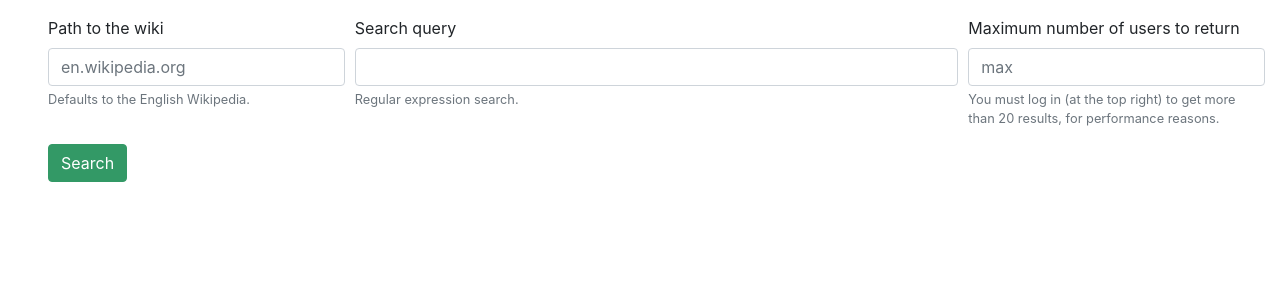
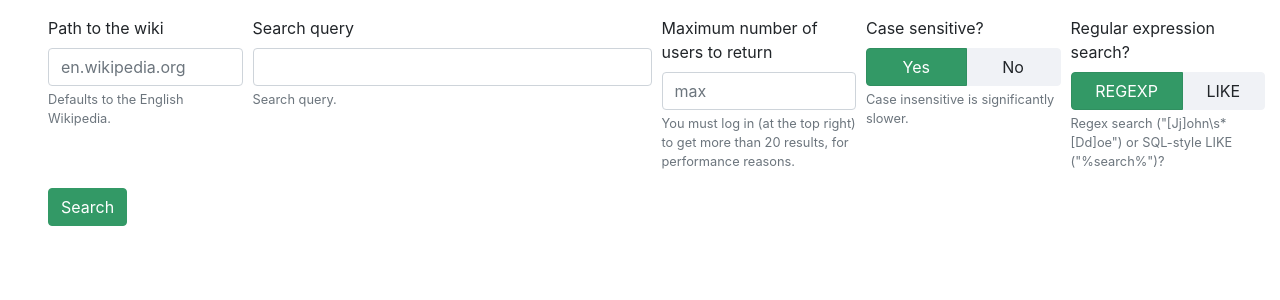
Before and after one commit to wiki-ST47/wiki-username-search, a Django app: page / in a window 1280 px wide. Shown: the part 64-364 px from the top of the page. Run offline with Django 3.2, Linux system fonts and the light colour scheme; style sheets or scripts are compiled from the project's sources; some libraries are stand-ins or nearby versions.

Commit message:
Add searching options

```diff
--- a/manage.py
+++ b/manage.py
@@ -3,7 +3,7 @@
 import sys
 
 if __name__ == '__main__':
-    os.environ.setdefault('DJANGO_SETTINGS_MODULE', 'conf.dev_settings')
+    os.environ.setdefault('DJANGO_SETTINGS_MODULE', 'conf.prod_settings')
     try:
         from django.core.management import execute_from_command_line
     except ImportError as exc:
--- a/templates/username_search/search_form.html
+++ b/templates/username_search/search_form.html
@@ -9,7 +9,7 @@
   {% endif %}
   <div class="form-row">
     {% with form.wiki_url as this_field %}
-      <div class="form-group col-md-3">
+      <div class="form-group col-md-2">
         <label for="id_{{ this_field.html_name }}">{{ this_field.label }}</label>
         {% if this_field.errors %}<span class="form-error">{% for error in this_field.errors %}{{ error }}{% if not forloop.last %}<br>{% endif %}{% endfor %}</span>{% endif %}
         <input type="text" class="form-control" name="{{ this_field.html_name }}" id="id_{{ this_field.html_name }}" {% if this_field.value %}value="{{ this_field.value }}"{% endif %} placeholder="en.wikipedia.org">
@@ -17,21 +17,51 @@
       </div>
     {% endwith %}
     {% with form.search as this_field %}
-      <div class="form-group col-md-6">
+      <div class="form-group col-md-4">
         <label for="id_{{ this_field.html_name }}">{{ this_field.label }}</label>
         {% if this_field.errors %}<span class="form-error">{% for error in this_field.errors %}{{ error }}{% if not forloop.last %}<br>{% endif %}{% endfor %}</span>{% endif %}
         <input type="text" class="form-control" name="{{ this_field.html_name }}" id="id_{{ this_field.html_name }}" {% if this_field.value %}value="{{ this_field.value }}"{% endif %} required>
-        <small class="form-text text-muted">Regular expression search.</small>
+        <small class="form-text text-muted">Search query.</small>
       </div>
     {% endwith %}
     {% with form.to_search as this_field %}
-      <div class="form-group col-md-3">
+      <div class="form-group col-md-2">
         <label for="id_{{ this_field.html_name }}">{{ this_field.label }}</label>
         {% if this_field.errors %}<span class="form-error">{% for error in this_field.errors %}{{ error }}{% if not forloop.last %}<br>{% endif %}{% endfor %}</span>{% endif %}
         <input type="number" class="form-control" name="{{ this_field.html_name }}" id="id_{{ this_field.html_name }}" {% if this_field.value %}value="{{ this_field.value }}"{% endif %} placeholder="max">
         <small class="form-text text-muted">You must log in (at the top right) to get more than 20 results, for performance reasons.</small>
       </div>
     {% endwith %}
+    {% with form.case_sensitive as this_field %}
+      <div class="form-group col-md-2">
+        <label for="id_{{ this_field.html_name }}_wrap">{{ this_field.label }}</label>
+        {% if this_field.errors %}<span class="form-error">{% for error in this_field.errors %}{{ error }}{% if not forloop.last %}<br>{% endif %}{% endfor %}</span>{% endif %}
+        <div class="btn-group btn-group-toggle form-btn-group" id="id_{{ this_field.html_name }}_wrap" data-toggle="buttons">
+          {% for choice in this_field %}
+            <label class="btn btn-form {% if choice.data.selected %}active{% endif %}">
+              <input type="radio" name="{{ this_field.html_name }}" value="{{ choice.data.value }}" autocomplete="off" {% if choice.data.selected %}checked{% endif %}>
+              {{ choice.data.label }}
+            </label>
+          {% endfor %}
+        </div>
+        <small class="form-text text-muted">Case insensitive is significantly slower.</small>
+      </div>
+    {% endwith %}
+    {% with form.regex as this_field %}
+      <div class="form-group col-md-2">
+        <label for="id_{{ this_field.html_name }}_wrap">{{ this_field.label }}</label>
+        {% if this_field.errors %}<span class="form-error">{% for error in this_field.errors %}{{ error }}{% if not forloop.last %}<br>{% endif %}{% endfor %}</span>{% endif %}
+        <div class="btn-group btn-group-toggle form-btn-group" id="id_{{ this_field.html_name }}_wrap" data-toggle="buttons">
+          {% for choice in this_field %}
+            <label class="btn btn-form {% if choice.data.selected %}active{% endif %}">
+              <input type="radio" name="{{ this_field.html_name }}" value="{{ choice.data.value }}" autocomplete="off" {% if choice.data.selected %}checked{% endif %}>
+              {{ choice.data.label }}
+            </label>
+          {% endfor %}
+        </div>
+        <small class="form-text text-muted">Regex search ("[Jj]ohn\s*[Dd]oe") or SQL-style LIKE ("%search%")?</small>
+      </div>
+    {% endwith %}
   </div>
   <button type="submit" class="btn btn-primary">Search</button>
 </form>
--- a/username_search/forms.py
+++ b/username_search/forms.py
@@ -13,6 +13,18 @@
         label="Maximum number of users to return",
         required=False,
     )
+    case_sensitive = forms.TypedChoiceField(
+        label="Case sensitive?",
+        choices=((True, "Yes"), (False, "No")),
+        initial=True,
+        coerce=lambda x: x == 'True',
+    )
+    regex = forms.TypedChoiceField(
+        label="Regular expression search?",
+        choices=((True, "REGEXP"), (False, "LIKE")),
+        initial=True,
+        coerce=lambda x: x == 'True',
+    )
 
     def __init__(self, *args, **kwargs):
         super().__init__(*args, **kwargs)
--- a/username_search/views.py
+++ b/username_search/views.py
@@ -88,8 +88,17 @@
                              passwd=settings.MYSQL_PASS,
                              db=dbname+"_p")
         c = db.cursor()
-        c.execute("SELECT * FROM user WHERE user_name REGEXP %s ORDER BY user_registration DESC LIMIT %s",
-                  (form.cleaned_data.get('search'), total))
+        field = 'user_name';
+        if form.cleaned_data.get('regex'):
+            operator = 'REGEXP';
+        else:
+            operator = 'LIKE';
+        query = form.cleaned_data.get('search')
+        if not form.cleaned_data.get('case_sensitive'):
+            field = "UPPER(CONVERT("+field+" USING utf8))"
+            query = query.upper()
+        c.execute("SELECT * FROM user WHERE "+field+" "+operator+" %s ORDER BY user_registration DESC LIMIT %s",
+                  (query, total))
         users = [{'user_id': x[0], 'user_name': x[1].decode("utf-8"),
                   'user_created': x[12].decode("utf-8"), 'edit_count': x[14]}
                   for x in c.fetchall()]
```
